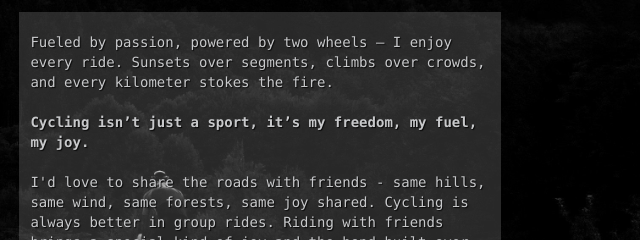
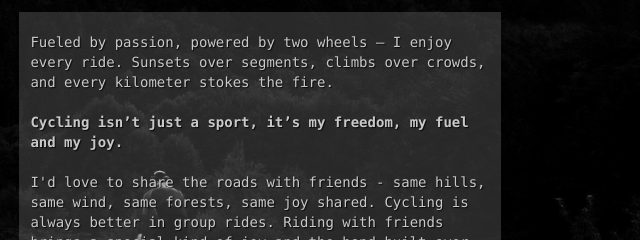
Before and after one commit to rev-nine/rev-nine.github.io, a plain HTML site: page index.html in a window 1280 px wide. Shown: the part 94-334 px from the top of the page, 640-1280 px from the left. Drawn offline with Linux system fonts and the light colour scheme.

Commit message:
Update index.html

```diff
--- a/index.html
+++ b/index.html
@@ -43,7 +43,7 @@
                                     </div>
                                 </div>
                                 <ul class="mt-8 flex items-center justify-center lg:justify-normal gap-x-5" aria-label="Social media">
-                                    <li class="text-xs p-2 rounded" data-ccursor> <a class="block hover:text-slate-200" href="https://www.strava.com/athletes/158114523" target="_blank" rel="noreferrer noopener" aria-label="Strava (opens in a new tab)"> <span class="sr-only">Strava</span> <svg viewBox="2 2 12 12" height="24" role="presentation" width="24" xmlns="http://www.w3.org/2000/svg"> <g fill="currentColor" fill-rule="evenodd"> <path clip-rule="evenodd" d="M6.9 8.8l2.5 4.5 2.4-4.5h-1.5l-.9 1.7-1-1.7z" opacity=".6"></path> <path clip-rule="evenodd" d="M7.2 2.5l3.1 6.3H4zm0 3.8l1.2 2.5H5.9z"></path> </g> </svg> </a> </li> </ul> </header> <main id="content" class="pt-12 lg:w-1/2 lg:pt-24"> <section id="about" class="mb-16 scroll-mt-16 md:mb-24 lg:mb-36 lg:scroll-mt-24" aria-label="About me"> <div class="sticky top-0 z-20 -mx-6 mb-4 w-screen px-6 py-3 backdrop-blur-lg md:-mx-12 md:px-12 lg:sr-only lg:relative lg:top-auto lg:mx-auto lg:w-full lg:px-0 lg:py-0 lg:opacity-0"> <h2 class="tracking-wides text-sm font-bold uppercase lg:sr-only">About</h2> </div> <div> <div class="mb-4 space-y-4 bg-neutral-400/10"> <p class="mb-4"><br />Fueled by passion, powered by two wheels — I enjoy every ride. Sunsets over segments, climbs over crowds, and every kilometer stokes the fire.<br /><br /><b>Cycling isn’t just a sport, it’s my freedom, my fuel, my joy.</b><br /><br />
+                                    <li class="text-xs p-2 rounded" data-ccursor> <a class="block hover:text-slate-200" href="https://www.strava.com/athletes/158114523" target="_blank" rel="noreferrer noopener" aria-label="Strava (opens in a new tab)"> <span class="sr-only">Strava</span> <svg viewBox="2 2 12 12" height="24" role="presentation" width="24" xmlns="http://www.w3.org/2000/svg"> <g fill="currentColor" fill-rule="evenodd"> <path clip-rule="evenodd" d="M6.9 8.8l2.5 4.5 2.4-4.5h-1.5l-.9 1.7-1-1.7z" opacity=".6"></path> <path clip-rule="evenodd" d="M7.2 2.5l3.1 6.3H4zm0 3.8l1.2 2.5H5.9z"></path> </g> </svg> </a> </li> </ul> </header> <main id="content" class="pt-12 lg:w-1/2 lg:pt-24"> <section id="about" class="mb-16 scroll-mt-16 md:mb-24 lg:mb-36 lg:scroll-mt-24" aria-label="About me"> <div class="sticky top-0 z-20 -mx-6 mb-4 w-screen px-6 py-3 backdrop-blur-lg md:-mx-12 md:px-12 lg:sr-only lg:relative lg:top-auto lg:mx-auto lg:w-full lg:px-0 lg:py-0 lg:opacity-0"> <h2 class="tracking-wides text-sm font-bold uppercase lg:sr-only">About</h2> </div> <div> <div class="mb-4 space-y-4 bg-neutral-400/10"> <p class="mb-4"><br />Fueled by passion, powered by two wheels — I enjoy every ride. Sunsets over segments, climbs over crowds, and every kilometer stokes the fire.<br /><br /><b>Cycling isn’t just a sport, it’s my freedom, my fuel and my joy.</b><br /><br />
     I'd love to share the roads with friends - same hills, same wind, same forests, same joy shared. Cycling is always better in group rides. Riding with friends brings a special kind of joy and the bond built over winding roads and long climbs. <br /><br />But cycling friends are rare. Hard to find, harder to sync with. I'm an early rider, most alive in those silent hours when the world still sleeps. <br /><br />And so, more often than not, I ride alone. <br /><br />In those solo rides, there’s a different kind of beauty. The steady rhythm of my breath, the warmth of a sunrise, the sound of the tires and the clarity that comes with being alone in motion. With no one to talk to, the mind quiets. Clarity comes. Presence sharpens.<br /><br /><b>I ride on and stay low. Wheels turn, but I stay beneath the noise.</b><br /><br />Not for clout, not for show — but for peace, good vibes, just me, the wind, the road and the freedom of two wheels.<br><br></p> </div> </div> </section> <section id="experience" class="mb-16 scroll-mt-16 md:mb-24 lg:mb-36 lg:scroll-mt-24" aria-label="Rides"> <div class="sticky top-0 z-20 -mx-6 mb-4 w-screen px-6 py-3 backdrop-blur-lg md:-mx-12 md:px-12 lg:sr-only lg:relative lg:top-auto lg:mx-auto lg:w-full lg:px-0 lg:py-0 lg:opacity-0"> <h2 class="text-sm font-bold uppercase tracking-widest text-neutral-200 lg:sr-only">
     My rides
     </h2> </div> <div> <ol class="group/list space-y-12">
```
